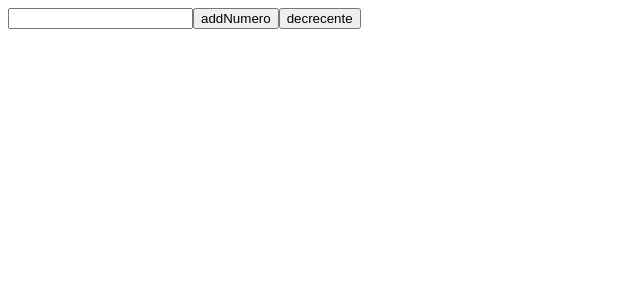
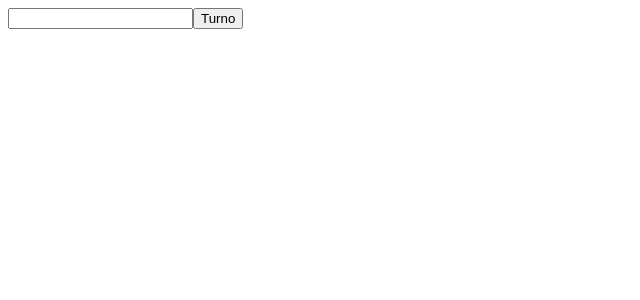
Before and after one commit to Gabriel200395/state, a React (Create React App) app: page / in a window 1280 px wide. Shown: the top 300 px of the page, without its empty margins (0-640 px from the left). Built offline with nearby package versions, Linux system fonts and the light colour scheme.

Commit message:
terminando exercicio 09

```diff
--- a/src/App.js
+++ b/src/App.js
@@ -1,9 +1,8 @@
-import Ex08 from "./ExerciciosDecisao/Ex08";
-
+import Ex09 from "./ExerciciosDecisao/Ex09";
 function App() {
   return (
     <>
-      <Ex08 />
+      <Ex09 />
     </>
   );
 }
--- /dev/null
+++ b/src/ExerciciosDecisao/Ex09.js
@@ -0,0 +1,36 @@
+import { useState } from "react";
+
+function Ex09() {
+  const [turno, setTurno] = useState("");
+  const [mostra, setMostra] = useState("");
+
+  const validaTurno = () => {
+    switch (turno) {
+      case "M":
+        setMostra("bom dia!!");
+        break;
+      case "V":
+        setMostra("boa tarde!!");
+        break;
+      case "N":
+        setMostra("Boa noite!!");
+        break;
+      default:
+        setMostra("Valor Inválido");
+    }
+  };
+
+  return (
+    <div>
+      {mostra}
+      <input
+        type="text"
+        value={turno}
+        onChange={({ target }) => setTurno(target.value)}
+      />
+      <button onClick={validaTurno}>Turno</button>
+    </div>
+  );
+}
+
+export default Ex09;
```
